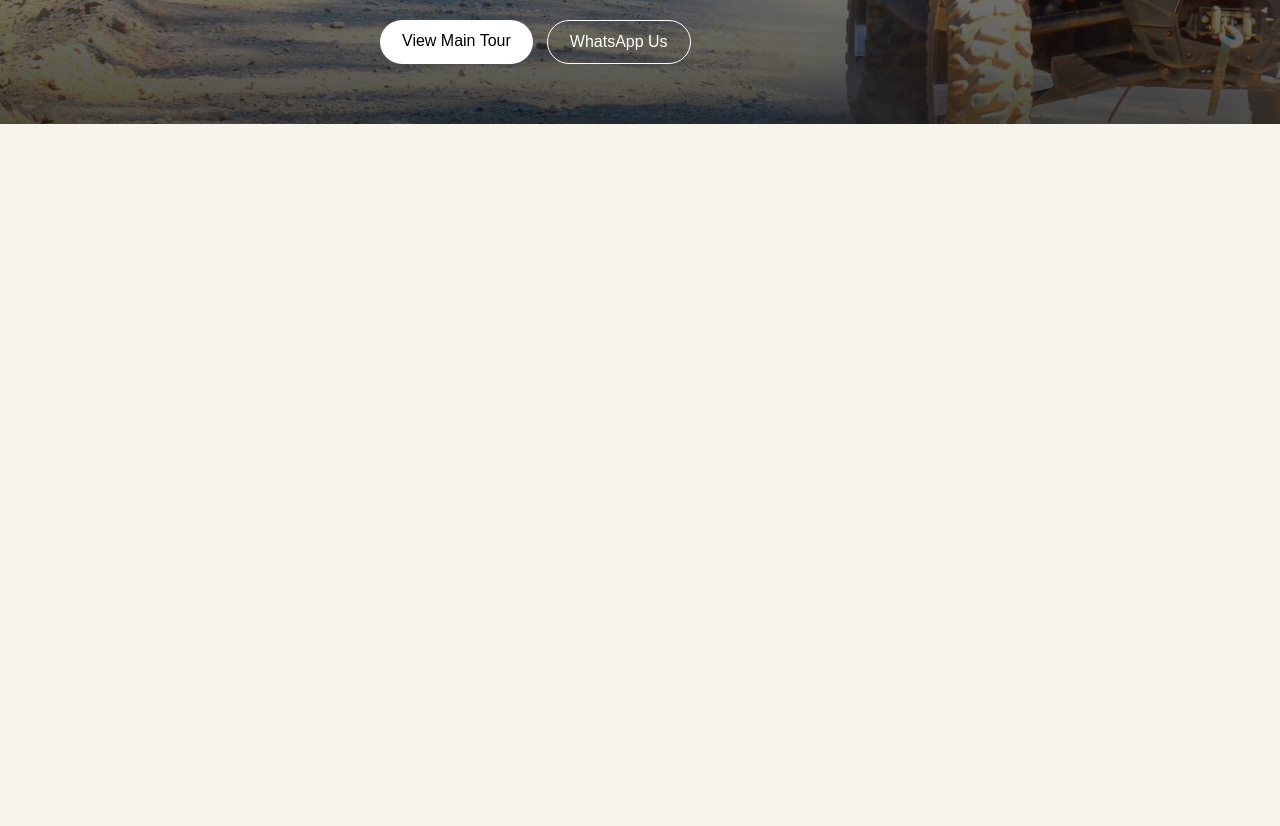
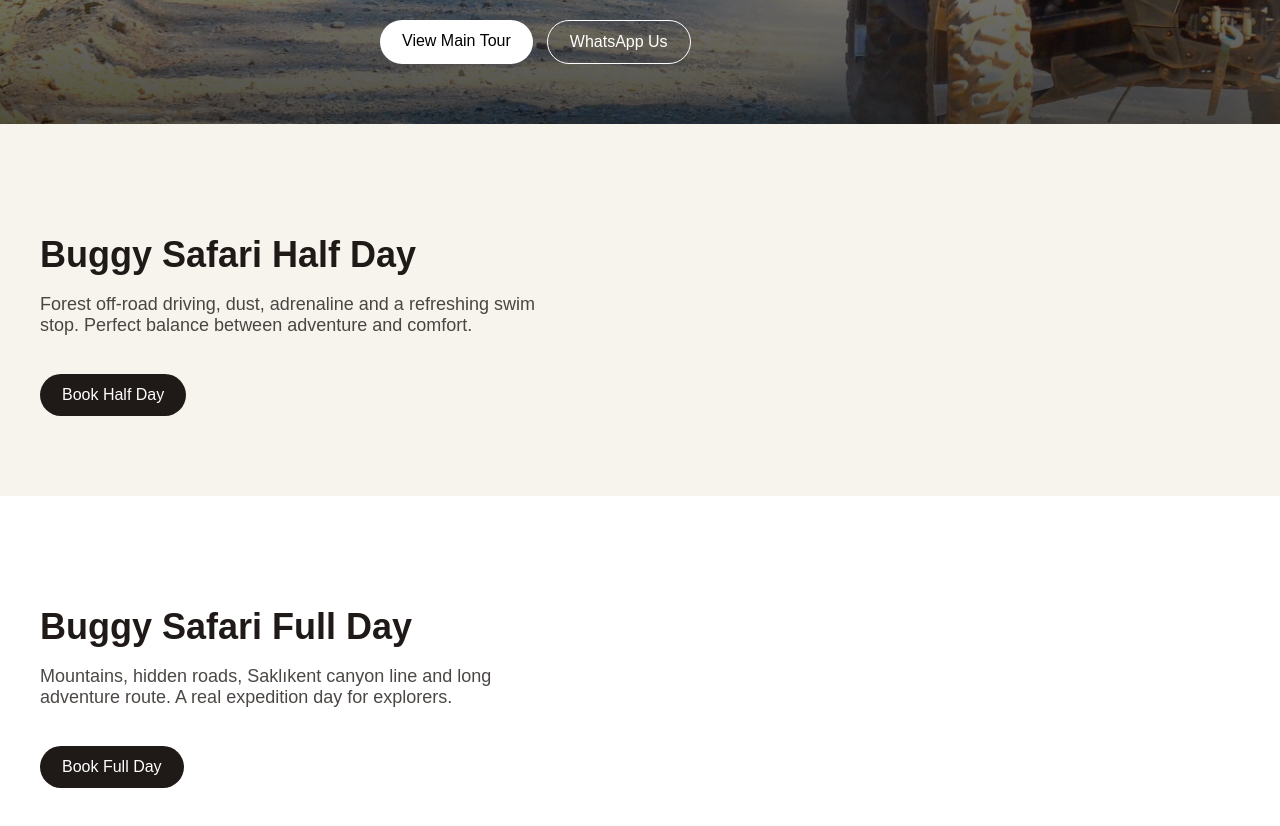
Before and after one commit to comendrive-a11y/comendrive-a11y, a Next.js app: page / in a window 1280 px wide. Shown: the part 760-1586 px from the top of the page. Before the commit the page ends 884 px from the top, so only its background shows below. Built offline with nearby package versions, Linux system fonts and the light colour scheme.

Commit message:
Update page.tsx

```diff
--- a/app/page.tsx
+++ b/app/page.tsx
@@ -178,6 +178,73 @@ export default function HomePage() {
           </div>
         </div>
       </section>
+      <section
+  id="half-day"
+  style={{
+    maxWidth: "1200px",
+    margin: "0 auto",
+    padding: "80px 20px",
+  }}
+>
+  <h2 style={{ fontSize: "36px", marginBottom: "12px" }}>
+    Buggy Safari Half Day
+  </h2>
+
+  <p style={{ maxWidth: "520px", fontSize: "18px", opacity: 0.8 }}>
+    Forest off-road driving, dust, adrenaline and a refreshing swim stop.
+    Perfect balance between adventure and comfort.
+  </p>
+
+  <a
+    href="https://wa.me/"
+    style={{
+      display: "inline-block",
+      marginTop: "20px",
+      background: "#1f1a17",
+      color: "#fff",
+      padding: "12px 22px",
+      borderRadius: "999px",
+      textDecoration: "none",
+    }}
+  >
+    Book Half Day
+  </a>
+</section>
+
+
+<section
+  id="full-day"
+  style={{
+    background: "#fff",
+    padding: "80px 20px",
+  }}
+>
+  <div style={{ maxWidth: "1200px", margin: "0 auto" }}>
+    <h2 style={{ fontSize: "36px", marginBottom: "12px" }}>
+      Buggy Safari Full Day
+    </h2>
+
+    <p style={{ maxWidth: "520px", fontSize: "18px", opacity: 0.8 }}>
+      Mountains, hidden roads, Saklıkent canyon line and long adventure route.
+      A real expedition day for explorers.
+    </p>
+
+    <a
+      href="https://wa.me/"
+      style={{
+        display: "inline-block",
+        marginTop: "20px",
+        background: "#1f1a17",
+        color: "#fff",
+        padding: "12px 22px",
+        borderRadius: "999px",
+        textDecoration: "none",
+      }}
+    >
+      Book Full Day
+    </a>
+  </div>
+</section>
     </main>
   );
 }
```
